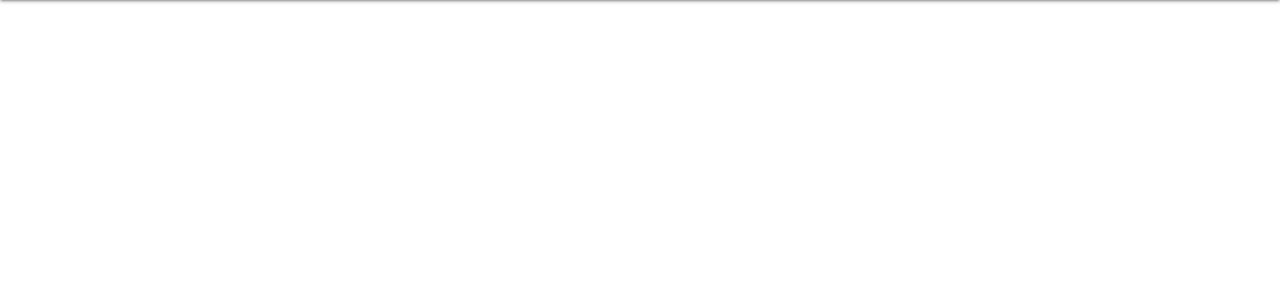
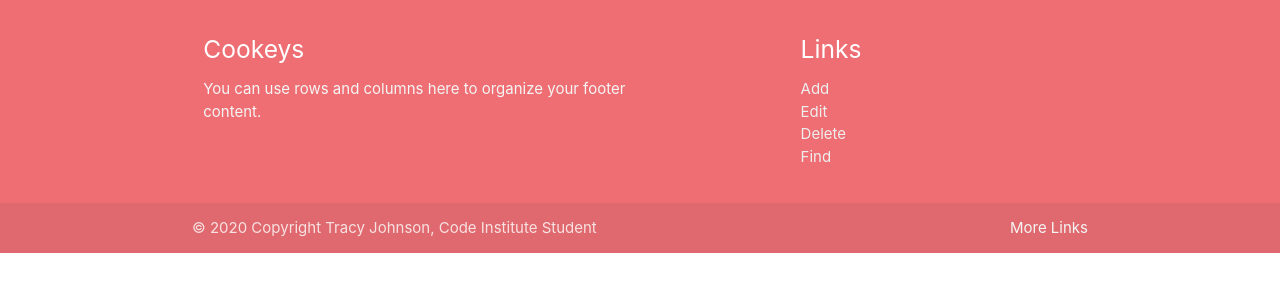
Before and after one commit to tracyjohnson213/cookeys2, a Flask app: page / in a window 1280 px wide. Shown: the part 64-364 px from the top of the page. Run offline with Flask 2, Linux system fonts and the light colour scheme; data that the repository does not hold is empty; some libraries are stand-ins or nearby versions.

Commit message:
add footer

```diff
--- a/templates/base.html
+++ b/templates/base.html
@@ -55,6 +55,35 @@
 	{% block content %} {% endblock %}
 
 
+    <footer class="page-footer">
+      <div class="container">
+        <div class="row">
+          <div class="col l6 s12">
+            <h5 class="white-text">Cookeys</h5>
+            <p class="grey-text text-lighten-4">
+              You can use rows and columns here to organize your footer content.
+            </p>
+          </div>
+          <div class="col l4 offset-l2 s12">
+            <h5 class="white-text">Links</h5>
+            <ul>
+              <li><a class="grey-text text-lighten-3" href="#">Add</a></li>
+              <li><a class="grey-text text-lighten-3" href="#!">Edit</a></li>
+              <li><a class="grey-text text-lighten-3" href="#!">Delete</a></li>
+              <li><a class="grey-text text-lighten-3" href="#!">Find</a></li>
+            </ul>
+          </div>
+        </div>
+      </div>
+      <div class="footer-copyright">
+        <div class="container">
+          © 2020 Copyright Tracy Johnson, Code Institute Student
+          <a class="grey-text text-lighten-4 right" href="#!">More Links </a>
+        </div>
+      </div>
+    </footer>
+
+
 	<script src="https://code.jquery.com/jquery-3.5.1.min.js"
 		integrity="sha256-9/aliU8dGd2tb6OSsuzixeV4y/faTqgFtohetphbbj0=" crossorigin="anonymous"></script>
     <!-- Compiled and minified JavaScript -->
```
Also changed, not shown: static/assets/css/styles.css (added, +10 -0 lines).
